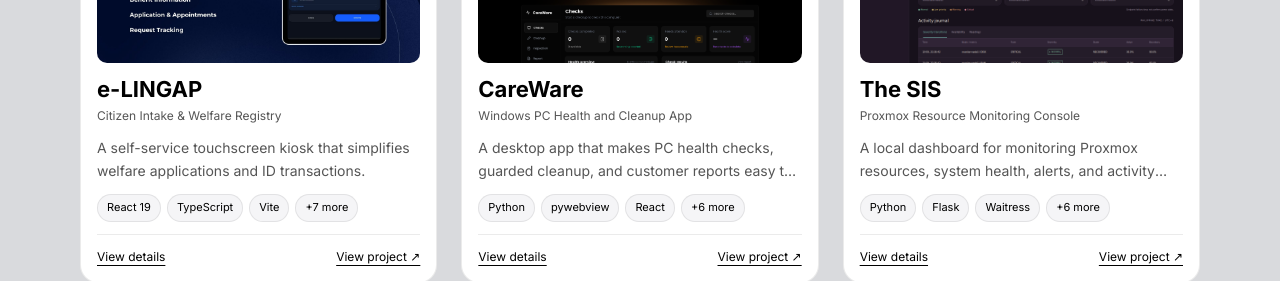
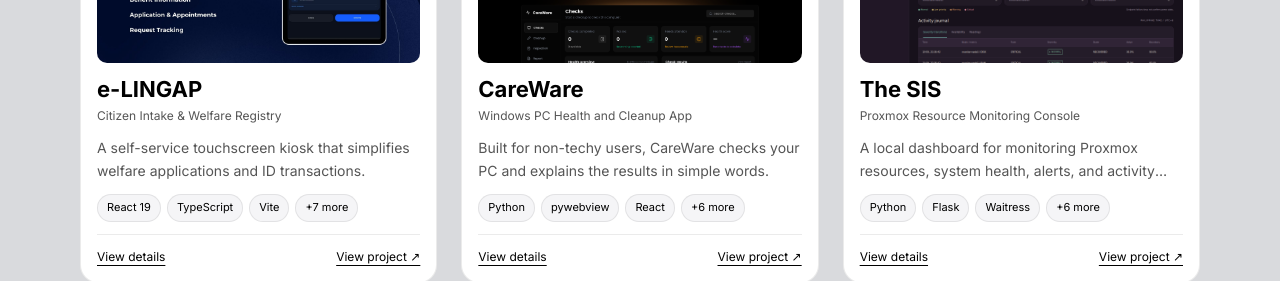
Before and after one commit to LouiseCatala/Catala-Portfolio, a Next.js app: page /work in a window 1280 px wide. Shown: the part 900-1181 px from the top of the page. Built offline with nearby package versions, Linux system fonts and the light colour scheme.

Commit message:
Update CareWare description

```diff
--- a/data/content.js
+++ b/data/content.js
@@ -315,7 +315,7 @@ export const projects = [
     "slug": "careware",
     "name": "CareWare",
     "subtitle": "Windows PC Health and Cleanup App",
-    "summary": "A desktop app that makes PC health checks, guarded cleanup, and customer reports easy to understand.",
+    "summary": "Built for non-techy users, CareWare checks your PC and explains the results in simple words.",
     "kind": "Personal Project",
     "desc": "CareWare is a Windows desktop application that brings PC diagnostics, guarded temporary-file cleanup, physical inspection notes, and customer-ready reports into one clear workflow. It keeps checkup history locally and explains technical results in plain language while requiring review and consent before cleanup actions.",
     "stack": ["Python", "pywebview", "React", "TypeScript", "Tailwind CSS", "Vite", "SQLite", "ReportLab", "psutil"],
```
